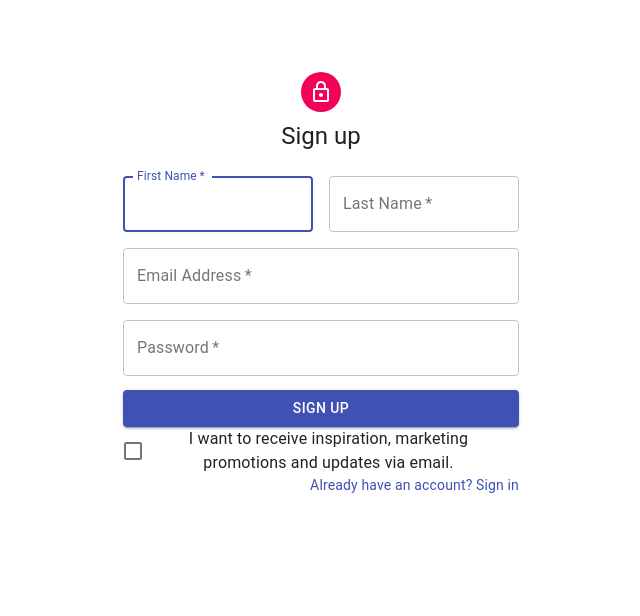
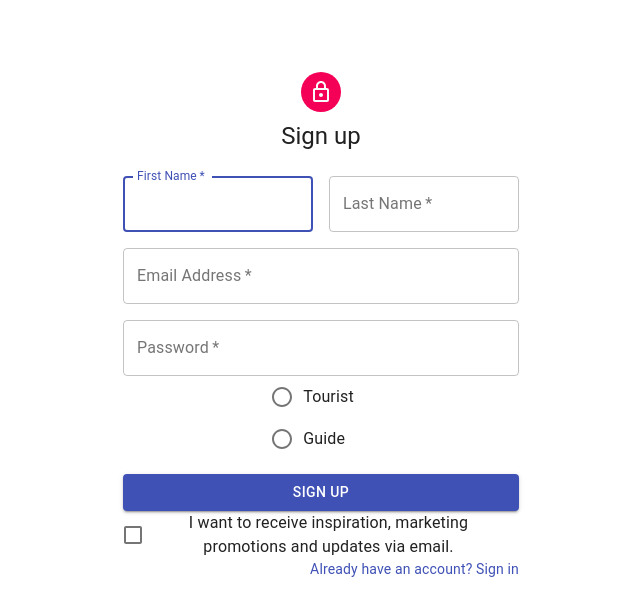
Before and after one commit to userlogic/CPL-20192-Team8, a React (Create React App) app in the folder client/: page /signup in a window 1280 px wide. Shown: the top 616 px of the page, without its empty margins (319-959 px from the left). Built offline with nearby package versions, Linux system fonts and the light colour scheme.

Commit message:
Added Tourist/Guide Radio Buttons to Login/Signup

```diff
--- a/client/src/components/login/Login.js
+++ b/client/src/components/login/Login.js
@@ -15,6 +15,10 @@ import Container from "@material-ui/core/Container";
 import { Link as Link2 } from "react-router-dom";
 // import { Redirect } from "react-router-dom";
 import { setSessionCookie, SessionContext } from "../../session";
+import Radio from "@material-ui/core/Radio";
+import RadioGroup from "@material-ui/core/RadioGroup";
+import FormControl from "@material-ui/core/FormControl";
+import FormLabel from "@material-ui/core/FormLabel";
 
 function Copyright() {
   return (
@@ -58,6 +62,7 @@ export default function SignIn(props) {
   const classes = useStyles();
   const [email, setEmail] = useState("");
   const [password, setPassword] = useState("");
+  const [userType, setUserType] = useState("tourist");
 
   const session = useContext(SessionContext);
   if (session.id !== undefined) {
@@ -65,7 +70,13 @@ export default function SignIn(props) {
   }
 
   const verifyUserLogin = async userDetails => {
-    const loginResponse = await fetch("/api/login", {
+    let apiUrl;
+    if (userType === "tourist") {
+      apiUrl = "/api/login";
+    } else {
+      apiUrl = "/api/login/guide";
+    }
+    const loginResponse = await fetch(apiUrl, {
       method: "POST", // *GET, POST, PUT, DELETE, etc.
       // mode: 'cors', // no-cors, *cors, same-origin
       // cache: 'no-cache', // *default, no-cache, reload, force-cache, only-if-cached
@@ -151,10 +162,32 @@ export default function SignIn(props) {
             id="password"
             autoComplete="current-password"
           />
-          <FormControlLabel
-            control={<Checkbox value="remember" color="primary" />}
-            label="Remember me"
-          />
+          <FormControl component="fieldset">
+            <FormLabel component="legend"></FormLabel>
+            <RadioGroup
+              aria-label="gender"
+              name="userType"
+              defaultValue="tourist"
+              onChange={ev => {
+                setUserType(ev.target.value);
+              }}
+            >
+              <FormControlLabel
+                value="tourist"
+                control={<Radio />}
+                label="Tourist"
+              />
+              <FormControlLabel
+                value="guide"
+                control={<Radio />}
+                label="Guide"
+              />
+            </RadioGroup>
+            {/* <FormControlLabel
+              control={<Checkbox value="remember" color="primary" />}
+              label="Remember me"
+            /> */}
+          </FormControl>
           <Button
             type="submit"
             fullWidth
--- a/client/src/components/signup/signup.js
+++ b/client/src/components/signup/signup.js
@@ -11,6 +11,10 @@ import LockOutlinedIcon from "@material-ui/icons/LockOutlined";
 import Typography from "@material-ui/core/Typography";
 import { makeStyles } from "@material-ui/core/styles";
 import Container from "@material-ui/core/Container";
+import Radio from "@material-ui/core/Radio";
+import RadioGroup from "@material-ui/core/RadioGroup";
+import FormControl from "@material-ui/core/FormControl";
+import FormLabel from "@material-ui/core/FormLabel";
 
 // @@@@@@@@@@@--Visual Styling--@@@@@@@@@@@@@@@@
 
@@ -60,6 +64,7 @@ class SignupForm extends Component {
 
   changeFormHandler(ev) {
     this.setState({ [ev.target.name]: ev.target.value });
+    console.log(this.state);
   }
 
   render() {
@@ -127,6 +132,25 @@ class SignupForm extends Component {
               />
             </Grid>
           </Grid>
+          <FormControl component="fieldset">
+            <FormLabel component="legend"></FormLabel>
+            <RadioGroup
+              aria-label="gender"
+              name="userType"
+              onChange={this.changeFormHandler.bind(this)}
+            >
+              <FormControlLabel
+                value="tourist"
+                control={<Radio />}
+                label="Tourist"
+              />
+              <FormControlLabel
+                value="guide"
+                control={<Radio />}
+                label="Guide"
+              />
+            </RadioGroup>
+          </FormControl>
           <p></p>
           <Button type="submit" fullWidth variant="contained" color="primary">
             Sign Up
```
Also changed, not shown: 1 other file (tests, documents, lock files or other folders).
